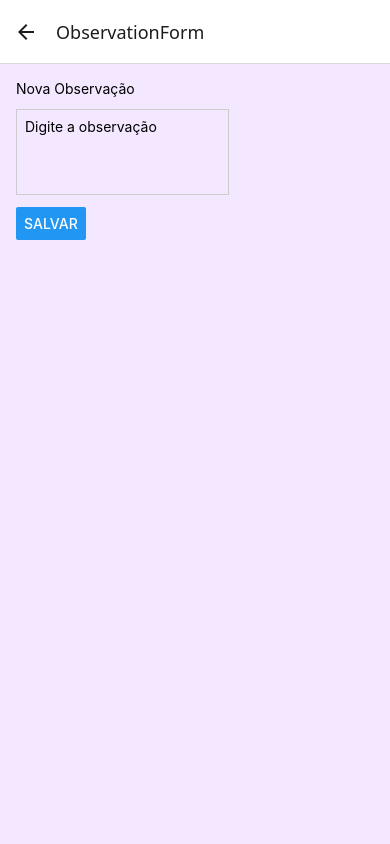
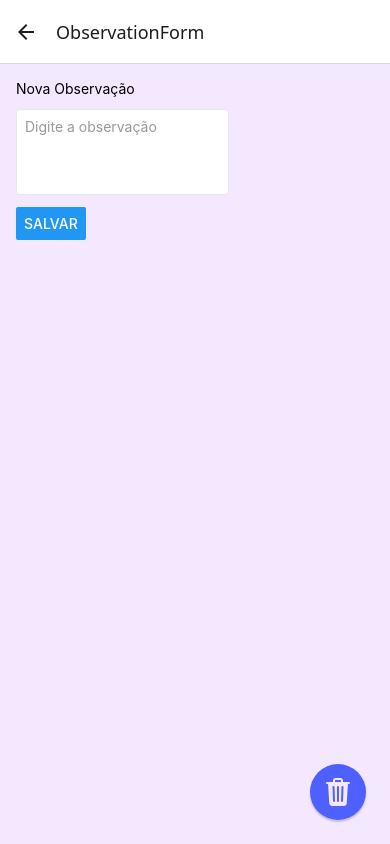
Before and after one commit to gabrielmaxgb/AgendaEduTodoApp, a React Native app: screen /ObservationForm in a window 390 px wide. Built offline with nearby package versions, Linux system fonts and the light colour scheme; data requests are answered from the project's data file.

Commit message:
Replace inline style with styled components

```diff
--- a/src/components/common/Container.tsx
+++ b/src/components/common/Container.tsx
@@ -5,7 +5,7 @@ const Container = styled.View`
   justify-content: start;
   align-items: start;
   padding: 16px;
-  background-color: ${({ theme }) => theme.colors.background || '#fff'};
+  background-color: ${({ theme }) => theme.colors.secondary || '#fff'};
 `;
 
 export default Container;
--- a/src/navigation/index.tsx
+++ b/src/navigation/index.tsx
@@ -2,7 +2,6 @@ import React from 'react';
 import { NavigationContainer } from '@react-navigation/native';
 import { createNativeStackNavigator } from '@react-navigation/native-stack';
 import HomeScreen from '../screens/HomeScreen';
-import ObservationDetailsScreen from '../screens/ObservationDetailsScreen';
 import ObservationFormScreen from '../screens/ObservationFormScreen';
 import NotFoundScreen from '../screens/NotFoundScreen';
 import { RootStackParamList } from '../types/navigation';
@@ -14,7 +13,6 @@ export default function AppRoutes() {
     <NavigationContainer>
       <Stack.Navigator initialRouteName="Home">
         <Stack.Screen name="Home" component={HomeScreen} />
-        <Stack.Screen name="ObservationDetails" component={ObservationDetailsScreen} />
         <Stack.Screen name="ObservationForm" component={ObservationFormScreen} />
         <Stack.Screen name="NotFound" component={NotFoundScreen} />
       </Stack.Navigator>
--- a/src/screens/HomeScreen.tsx
+++ b/src/screens/HomeScreen.tsx
@@ -9,9 +9,11 @@ import { RootStackParamList } from '../types/navigation';
 import { useObservationList } from '../queries/observations';
 import FloatingButton from '../components/common/FloatingButton';
 import Ionicons from 'react-native-vector-icons/Ionicons';
+import { useTheme } from 'styled-components/native';
 
 export default function HomeScreen() {
   const { data, isLoading } = useObservationList();
+  const theme = useTheme();
   const navigation = useNavigation<StackNavigationProp<RootStackParamList>>();
 
   if (isLoading) {
@@ -46,8 +48,8 @@ export default function HomeScreen() {
         // ItemSeparatorComponent={Separator}
       />
 
-      <FloatingButton onPress={() => {}}>
-        <Ionicons name="add" size={32} color="#fff" />
+      <FloatingButton onPress={() => navigation.navigate('ObservationForm', {})}>
+        <Ionicons name="add" size={32} color={theme.colors.secondary} />
       </FloatingButton>
     </Container>
   );
--- a/src/screens/ObservationFormScreen.tsx
+++ b/src/screens/ObservationFormScreen.tsx
@@ -1,17 +1,33 @@
 import React, { useEffect, useState } from 'react';
-import { TextInput, Button, Text, ActivityIndicator, Alert } from 'react-native';
+import { Button, Text, ActivityIndicator, Alert } from 'react-native';
 import { RouteProp, useNavigation, useRoute } from '@react-navigation/native';
 import { RootStackParamList } from '../types/navigation';
 import { useCreateObservation, useObservationById, useUpdateObservation } from '../queries/observations';
 import Container from '../components/common/Container';
 import { generateRandomId } from '../helpers';
+import FloatingButton from '../components/common/FloatingButton';
+import Ionicons from 'react-native-vector-icons/Ionicons';
+import { useTheme } from 'styled-components/native';
+import { StackNavigationProp } from '@react-navigation/stack';
+import styled from 'styled-components/native';
+
+const StyledTextInput = styled.TextInput`
+  border-width: 1px;
+  border-color: ${({ theme }) => theme.colors.border || '#ccc'};
+  margin-vertical: 12px;
+  padding: 8px;
+  border-radius: 4px;
+  background-color: ${({ theme }) => theme.colors.background || '#fff'};
+  color: ${({ theme }) => theme.colors.text || '#000'};
+`;
 
 type ObservationFormScreenRouteProp = RouteProp<RootStackParamList, 'ObservationForm'>;
 
 export default function ObservationFormScreen() {
-  const navigation = useNavigation();
+  const navigation = useNavigation<StackNavigationProp<RootStackParamList>>();
   const route = useRoute<ObservationFormScreenRouteProp>();
   const observationId = route.params?.id;
+  const theme = useTheme();
 
   const { data: observation, isLoading } = useObservationById(observationId ?? '', {});
   const { mutate: createObservation, isPending: isCreatingObservation } = useCreateObservation();
@@ -79,16 +95,13 @@ export default function ObservationFormScreen() {
   return (
     <Container>
       <Text>{observationId ? 'Editar Observação' : 'Nova Observação'}</Text>
-      {/* <Text>
-        { `${!!observationId && !!observation}` }
-      </Text> */}
-      <TextInput
+      <StyledTextInput
         value={observationFields.text}
         onChangeText={text => setObservationFields({ ...observationFields, text })}
         multiline
         numberOfLines={4}
         placeholder="Digite a observação"
-        style={{ borderWidth: 1, borderColor: '#ccc', marginVertical: 12, padding: 8 }}
+        placeholderTextColor="#999"
       />
       {
         observationId &&
@@ -105,6 +118,9 @@ export default function ObservationFormScreen() {
           ? <ActivityIndicator />
           : <Button title="Salvar" onPress={handleSave} />
       }
+      <FloatingButton onPress={() => navigation.navigate('ObservationForm', {})}>
+        <Ionicons name="trash" size={32} color={theme.colors.secondary} />
+      </FloatingButton>
     </Container>
   );
 }
--- a/src/theme/theme.ts
+++ b/src/theme/theme.ts
@@ -1,9 +1,9 @@
 export const theme = {
   colors: {
-    background: '#F3E8FF', // roxo clarinho
+    secondary: '#F3E8FF', // roxo clarinho
     cardBackground: '#FFFFFF', // fundo dos cards
     primary: '#4E60FF', // azul vibrante
-    secondary: '#FF9F1C', // laranja/dourado
+    // secondary: '#FF9F1C', // laranja/dourado
     text: '#333333', // cinza-escuro
     textLight: '#666666', // cinza-claro
     border: '#E5E7EB', // cinza suave
--- a/src/types/navigation.ts
+++ b/src/types/navigation.ts
@@ -1,6 +1,6 @@
 export type RootStackParamList = {
   Home: undefined;
-  ObservationDetails: { id: string };
+  // ObservationDetails: { id: string };
   ObservationForm: { id?: string };
   NotFound: undefined;
 };
```
